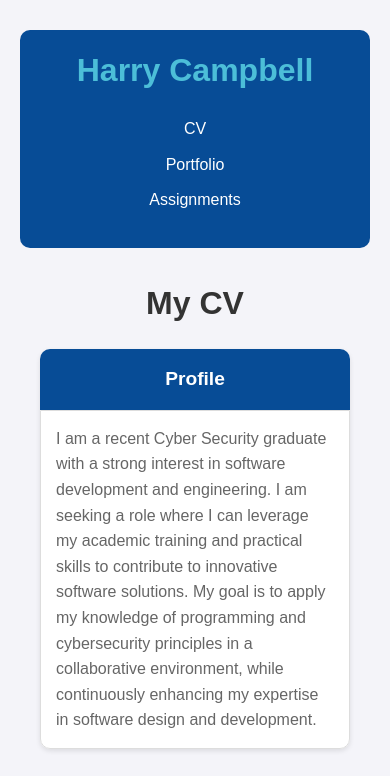
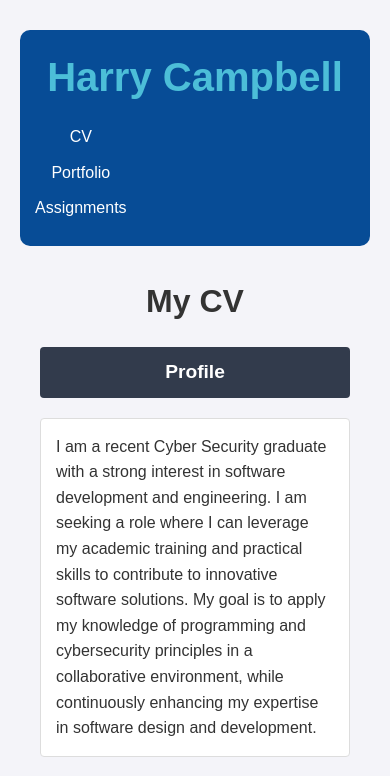
Before and after one commit to Hcampbell5/CV_Digital, a plain HTML site: page index.html in a window 390 px wide. Shown: the top 776 px of the page. Drawn offline with Linux system fonts and the light colour scheme.

Commit message:
New Header

```diff
--- a/styles.css
+++ b/styles.css
@@ -6,29 +6,22 @@
 }
 
 body {
-    font-family: 'Arial', sans-serif; /* Matches professional CV styling */
+    font-family: 'Arial', sans-serif;
     line-height: 1.6;
-    background-color: #f4f4f9; /* Light gray background for subtle contrast */
-    color: #333; /* Dark gray text */
+    background-color: #f4f4f9;
+    color: #333;
     padding: 20px;
-    display: flex;
-    justify-content: center; /* Center content horizontally */
-    align-items: flex-start; /* Align items to the top */
-    height: 100%; /* Full screen height */
-    flex-direction: column;
 }
 
 /* Header Section */
 header {
     background-color: #074c96; /* Darker blue background */
     display: flex;
-    align-items: center; /* Center align everything */
-    justify-content: space-between; /* Ensure title and nav are on opposite ends */
+    justify-content: space-between; /* Space out the title and nav */
+    align-items: center; /* Vertically center the items */
     padding: 20px 30px;
     border-radius: 10px;
     margin: 10px 0; /* Margin outside the header */
-    width: 100%; /* Ensure header takes full width */
-    max-width: 1200px; /* Max width for larger screens */
 }
 
 header h1 {
@@ -56,14 +49,15 @@ header .back-button {
 }
 
 header .back-button:hover {
-    background-color: #4db8b6; /* Light blue on hover */
+    background-color: #4db8b6;
 }
 
 /* Navigation Bar inside Header */
 nav {
     display: flex;
-    justify-content: center; /* Center the navigation links horizontally */
-    width: auto;
+    justify-content: left; /* Center the navigation links */
+    flex: 1; /* Make the nav take available space */
+    margin-top: 15px;
 }
 
 nav ul {
@@ -71,6 +65,7 @@ nav ul {
     list-style: none;
     margin: 0;
     padding: 0;
+    justify-content: left; /* Center the items inside the ul */
 }
 
 nav ul li {
@@ -78,7 +73,7 @@ nav ul li {
 }
 
 nav ul li a {
-    color: white; /* White text color for the links */
+    color: white;
     text-decoration: none;
     font-size: 1rem;
 }
@@ -87,53 +82,26 @@ nav ul li a:hover {
     text-decoration: underline;
 }
 
-/* Section Styling for all sections */
+/* Section Styling */
 section {
     margin-bottom: 30px;
 }
 
 section h3 {
-    background-color: #074c96; /* Blue background for section headers */
+    background-color: #323b4c;
     color: white;
-    padding: 15px;
+    padding: 10px;
     font-size: 1.2rem;
-    border-radius: 10px 10px 0 0; /* Rounded corners for the top */
-    margin: 0;
+    border-radius: 4px;
 }
 
 section p, section ul, section article {
-    margin: 0;
     padding: 15px;
     background-color: white;
     border: 1px solid #ddd;
-    border-radius: 0 0 10px 10px; /* Rounded bottom corners */
+    border-radius: 4px;
 }
 
-/* Profile, Education, Work Experience, and Skills Shared Style */
-.profile, .education, .work-experience, .skills, .contact, .references {
-    background-color: white;
-    border-radius: 10px;
-    box-shadow: 0 2px 5px rgba(0, 0, 0, 0.1);
-}
-
-.profile h3, .education h3, .work-experience h3, .skills h3, .contact h3, .references h3 {
-    background-color: #074c96; /* Blue background for the section headers */
-    color: white;
-    padding: 15px;
-    border-radius: 10px 10px 0 0; /* Rounded top corners */
-    margin: 0;
-}
-
-.profile p, .education p, .work-experience p, .skills p, .contact p, .references p,
-.education ul, .work-experience ul, .skills ul, .contact ul {
-    margin: 0;
-    padding: 15px;
-    background-color: white;
-    color: #666;
-    border-radius: 0 0 10px 10px; /* Rounded bottom corners */
-}
-
-/* Education Section */
 ul {
     list-style: none;
 }
@@ -162,14 +130,13 @@ footer {
 
 /* Specific Styling for Work Experience */
 .work-experience h4 {
-    color: #1c4b72; /* Dark blue for job titles */
+    color: #1c4b72;
     font-size: 1.1rem;
     margin-bottom: 5px;
 }
 
-/* Override rule specifically for the 'work-experience' section */
 section.work-experience ul {
-    padding: 0; /* Remove padding */
+    padding: 0;
     background-color: transparent;
     border: none;
     border-radius: 0;
@@ -247,7 +214,6 @@ h3 {
     list-style: none;
     padding: 0;
     margin: 0;
-    align-items: center;
 }
 
 .assignment-tile {
@@ -268,8 +234,8 @@ h3 {
 }
 
 .assignment-image {
-    flex: 0 0 150px; /* Fixed width for the image container */
-    height: 210px; /* Height for A4 proportion */
+    flex: 0 0 150px;
+    height: 210px;
     object-fit: contain;
     border-radius: 10px;
     margin-right: 20px;
@@ -312,27 +278,17 @@ h3 {
 /* Media Query for smaller screens */
 @media (max-width: 768px) {
     header {
-        flex-direction: column; /* Stack header items vertically */
+        padding: 15px;
+        flex-direction: column; /* Stack elements vertically for smaller screens */
         text-align: center;
-        padding: 15px;
-    }
-
-    header h1 {
-        font-size: 2rem;
-        margin-bottom: 10px;
-    }
-
-    header h2 {
-        font-size: 1.2rem;
     }
 
     nav {
-        padding: 10px 0;
         width: 100%;
     }
 
     nav ul {
-        flex-direction: column;
+        flex-direction: column; /* Stack the navigation links vertically on smaller screens */
         align-items: center;
     }
 
```
